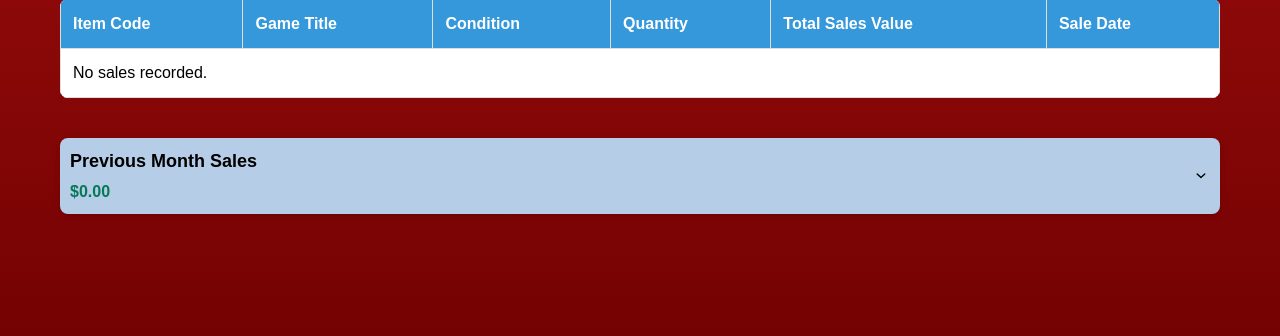
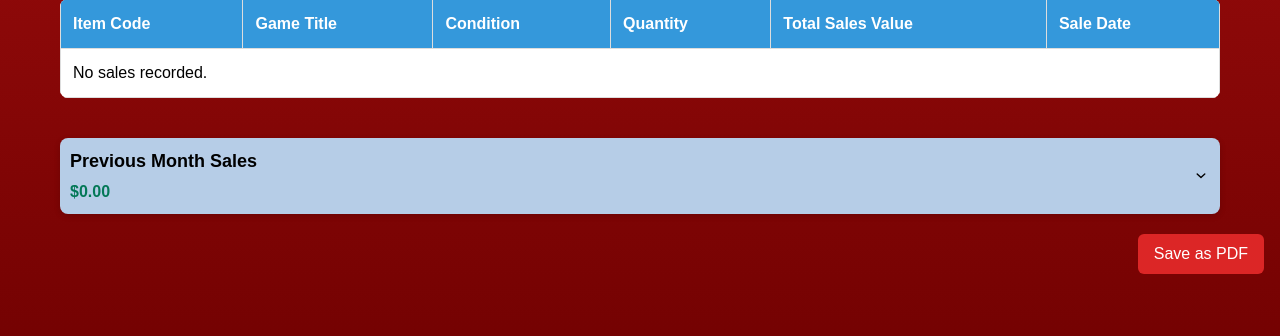
Before and after one commit to Devin1mc/CSC289-Group5-GloryDays, a Flask app: page /sales in a window 1280 px wide. Shown: the part 371-707 px from the top of the page. Run offline with Flask 3, Linux system fonts and the light colour scheme; data comes from the database, SQL or seed files in the repository; data that the repository does not hold is empty; some libraries are stand-ins or nearby versions.

Commit message:
Updated sales.html
Added sale save feature

```diff
--- a/src/templates/sales.html
+++ b/src/templates/sales.html
@@ -4,15 +4,15 @@
   <meta charset="UTF-8">
   <meta name="viewport" content="width=device-width, initial-scale=1.0">
   <title>Recent Sales</title>
-  <!-- Tailwind CSS (for layout utilities, if needed) -->
   <link href="https://cdnjs.cloudflare.com/ajax/libs/tailwindcss/2.2.19/tailwind.min.css" rel="stylesheet">
-  <!-- Custom Sales Styles -->
   <link rel="stylesheet" href="{{ url_for('static', filename='sales.css') }}">
-  <link href="https://fonts.googleapis.com/css2?family=Press+Start+2P&display=swap" rel="stylesheet"> <!-- This is for the label font -->
+  <link href="https://fonts.googleapis.com/css2?family=Press+Start+2P&display=swap" rel="stylesheet">
 </head>
 <body>
+  <!-- 🔒 Everything inside here will be exported to PDF -->
+  <div id="salesContent">
+
     <div class="container">
-    <!-- Header with Logo and Title -->
       <header class="sales-header">
         <div class="logo-title">
           <img src="/static/images/GloryDaysLogoCircle.JPG" alt="Glory Days Logo" class="sales-logo">
@@ -21,7 +21,6 @@
         <a href="/inventory" class="back-to-inventory">Back to Inventory</a>
       </header>
 
-    <!-- Total Revenue Section -->
       <section class="total-revenue-section">
         <div class="total-revenue-container">
           <h2>Total Revenue</h2>
@@ -29,7 +28,6 @@
         </div>
       </section>
 
-    <!-- Search Bar Section -->
       <section class="search-section">
         <input type="text" id="searchBar" placeholder="Search by SKU or Game Title..." class="search-input">
         <button id="searchButton" class="search-button">
@@ -40,7 +38,6 @@
         </button>
       </section>
 
-    <!-- Sales Table Section -->
       <section class="sales-table-section">
         <table class="sales-table">
           <thead>
@@ -74,7 +71,6 @@
       </section>
     </div>
 
-  <!-- Previous Month Sales Summary & Details -->
     <div class="prev-month-section">
       <div id="prevMonthSummary" class="prev-month-summary">
         <div class="prev-month-info">
@@ -100,13 +96,23 @@
             </tr>
           </thead>
           <tbody id="prevMonthTableBody">
-          <!-- Details will be dynamically inserted here -->
+            <!-- Details will be inserted dynamically -->
           </tbody>
         </table>
       </div>
     </div>
 
-  <!-- Scripts for dynamic functionality -->
+  </div> <!-- end of #salesContent -->
+
+  <!-- Save PDF Button -->
+  <div class="flex justify-end mt-4 px-4">
+    <button id="savePdfButton" class="px-4 py-2 bg-red-600 text-white rounded-md hover:bg-red-800 transition duration-300">
+      Save as PDF
+    </button>
+  </div>
+
+  <!-- Scripts -->
+  <script src="https://cdnjs.cloudflare.com/ajax/libs/html2pdf.js/0.10.1/html2pdf.bundle.min.js"></script>
   <script>
     function updatePrevMonthSales() {
       fetch('/api/previous_month_sales')
@@ -128,8 +134,7 @@
             `;
             tbody.appendChild(row);
           });
-        })
-        .catch(error => console.error('Error fetching previous month sales:', error));
+        });
     }
 
     document.getElementById('prevMonthSummary').addEventListener('click', () => {
@@ -139,7 +144,18 @@
       arrow.classList.toggle('rotate');
     });
 
-    document.addEventListener("DOMContentLoaded", updatePrevMonthSales);
+    document.addEventListener("DOMContentLoaded", () => {
+      updatePrevMonthSales();
+      updateTotalRevenue();
+    });
+
+    function updateTotalRevenue() {
+      fetch('/api/total_revenue')
+        .then(response => response.json())
+        .then(data => {
+          document.getElementById('totalRevenue').textContent = `$${parseFloat(data.total_revenue).toFixed(2)}`;
+        });
+    }
 
     function performSearch() {
       const query = document.getElementById('searchBar').value.toLowerCase();
@@ -156,9 +172,9 @@
           row.style.display = 'none';
         }
       });
+
       let noResultRow = document.getElementById('noResultRow');
-      if (visibleCount === 0) {
-        if (!noResultRow) {
+      if (visibleCount === 0 && !noResultRow) {
         noResultRow = document.createElement('tr');
         noResultRow.id = 'noResultRow';
         const td = document.createElement('td');
@@ -166,8 +182,7 @@
         td.textContent = "No results found.";
         noResultRow.appendChild(td);
         document.querySelector('table tbody').appendChild(noResultRow);
-        }
-      } else if (noResultRow) {
+      } else if (visibleCount > 0 && noResultRow) {
         noResultRow.remove();
       }
     }
@@ -175,17 +190,26 @@
     document.getElementById('searchBar').addEventListener('input', performSearch);
     document.getElementById('searchButton').addEventListener('click', performSearch);
 
-    function updateTotalRevenue() {
-      fetch('/api/total_revenue')
-        .then(response => response.json())
-        .then(data => {
-          document.getElementById('totalRevenue').textContent = `$${parseFloat(data.total_revenue).toFixed(2)}`;
-        })
-        .catch(error => console.error('Error fetching total revenue:', error));
+    // 📄 Save PDF Button logic
+    document.getElementById("savePdfButton").addEventListener("click", function () {
+      const prevMonthDetails = document.getElementById("prevMonthDetails");
+      const toggleArrow = document.getElementById("toggleArrow");
+      if (prevMonthDetails.classList.contains("hidden")) {
+        prevMonthDetails.classList.remove("hidden");
+        toggleArrow.classList.add("rotate-180");
       }
 
-    document.addEventListener("DOMContentLoaded", updateTotalRevenue);
-    setInterval(updateTotalRevenue, 5000);
+      const today = new Date();
+      const filename = `GloryDays_Sales_Report_${today.toISOString().slice(0,10)}.pdf`;
+
+      html2pdf().from(document.getElementById("salesContent")).set({
+        margin: 0.5,
+        filename: filename,
+        image: { type: 'jpeg', quality: 0.98 },
+        html2canvas: { scale: 2 },
+        jsPDF: { unit: 'in', format: 'letter', orientation: 'portrait' }
+      }).save();
+    });
   </script>
 </body>
 </html>
```
Lines whose indentation alone changed are shown as unchanged.
